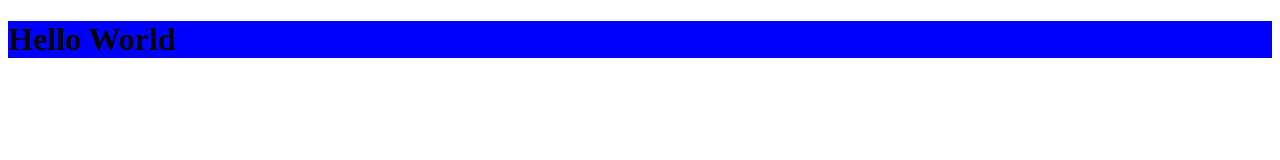
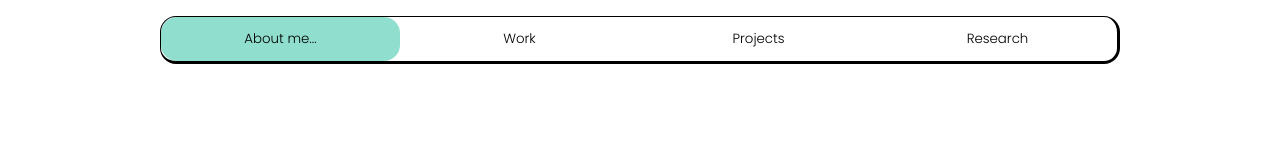
Before and after one commit to MatheusBonavite/Home-Page, a website: page html/index.html in a window 1280 px wide. Drawn offline with nearby package versions, Linux system fonts and the light colour scheme.

Commit message:
adding slide-bar prototype

```diff
--- a/css/style.css
+++ b/css/style.css
@@ -1,3 +1,107 @@
-h1 {
-	background-color: blue;
+* {
+	box-sizing: border-box;
 }
+
+body{
+	margin: 0;
+	padding:0;
+	--pos-column-start: 1;
+	--pos-column-end: 2;
+}
+
+#app{
+	width: 100%;
+	display: flex;
+	justify-content: center;
+	align-items: center;
+}
+
+.slide-bar{
+	margin-top: 1em;
+	width: 75%;
+	height: 3em;
+	border: 1px solid black;
+	border-bottom: 3px solid black;
+	border-right:  3px solid black;
+	border-radius: 1em;
+
+	display: grid;
+	grid-template-columns: repeat(4, 1fr);
+	grid-template-rows: repeat(1, 1fr);
+}
+
+@media only screen and (max-width: 800px){
+	.slide-bar{
+		width: 100%;
+		margin: 0.5em 0.5em;
+	}
+}
+
+.sidebar-button, .under-layer{
+	background: transparent;
+	box-shadow: 0 transparent;
+	border: 0 solid transparent;
+	text-shadow: 0 0 0 transparent;
+	font-family: 'Poppins';
+	grid-row-start: 1;
+	grid-row-end: 2;
+	justify-self: center;
+	cursor: pointer;
+}
+
+.sidebar-button:nth-of-type(1){
+	grid-column-start: 1;
+	grid-column-end: 2;
+}
+
+.sidebar-button:nth-of-type(2){
+	grid-column-start: 2;
+	grid-column-end: 3;
+}
+
+.sidebar-button:nth-of-type(3){
+	grid-column-start: 3;
+	grid-column-end: 4;
+}
+
+.sidebar-button:nth-of-type(4){
+	grid-column-start: 4;
+	grid-column-end: 5;
+}
+
+.under-layer{
+	grid-column-start: 1;
+	grid-column-end: 2;
+	background-color: #90dfce;
+	width: 100%;
+	height: 100%;
+	z-index: -1;
+	border-radius: 1em;
+	cursor: auto;
+	pointer-events: auto;
+	content: "";
+}
+
+.pos-1{
+	grid-column-start: 1;
+	grid-column-end: 2;
+}
+
+.pos-2{
+	grid-column-start: 2;
+	grid-column-end: 3;
+}
+
+.pos-3{
+	grid-column-start: 3;
+	grid-column-end: 4;
+}
+
+.pos-4{
+	grid-column-start: 4;
+	grid-column-end: 5;
+}
+
+.under-layer:hover{
+	box-shadow: 5px 10px #888888;
+}
--- a/html/index.html
+++ b/html/index.html
@@ -5,10 +5,26 @@
     <meta http-equiv="X-UA-Compatible" content="IE=edge">
     <meta name="viewport" content="width=device-width, initial-scale=1.0">
     <link rel="stylesheet" href="../css/style.css">
+    <link rel="preconnect" href="https://fonts.googleapis.com">
+    <link rel="preconnect" href="https://fonts.gstatic.com" crossorigin>
+    <link href="https://fonts.googleapis.com/css2?family=Poppins:wght@300&display=swap" rel="stylesheet">
     <title>Matheus Bonavite</title>
 </head>
 <body>
-    <div id="app"></div>
+    <div id="app">
+        <div class="slide-bar">
+            <sidebar-button @updatepos="updateUnderLayerPosition(1)"><span>About me...</span></sidebar-button>
+            <sidebar-button @updatepos="updateUnderLayerPosition(2)"><span>Work</span></sidebar-button>
+            <sidebar-button @updatepos="updateUnderLayerPosition(3)"><span>Projects</span></sidebar-button>
+            <sidebar-button @updatepos="updateUnderLayerPosition(4)"><span>Research</span></sidebar-button>
+            <div :class="underLayerPosition"></div>
+        </div>
+    </div>
+    <script id="sidebar-button" type="text/x-template">
+        <button class="sidebar-button" @click="$emit('updatepos')">
+          <slot></slot>
+        </button>
+      </script>
     <script src="https://unpkg.com/vue@next"></script>
     <script src="../vue/vue_app.js"></script>
 </body>
--- a/vue/vue_app.js
+++ b/vue/vue_app.js
@@ -1,5 +1,18 @@
-const app = Vue.createApp({
-    template: '<h1>Hello World </h1>'
-});
-
-app.mount('#app');
+const App = Vue.createApp({
+    data() {
+      return {
+        underLayerPosition: "under-layer pos-1"
+      };
+    },
+    methods: {
+      updateUnderLayerPosition(num) {
+        this.underLayerPosition = `under-layer pos-${num}`
+      }
+    }
+})
+App.component('sidebar-button', {
+    template: "#sidebar-button",
+    props: [],
+    data(){}
+})
+App.mount("#app");
```
